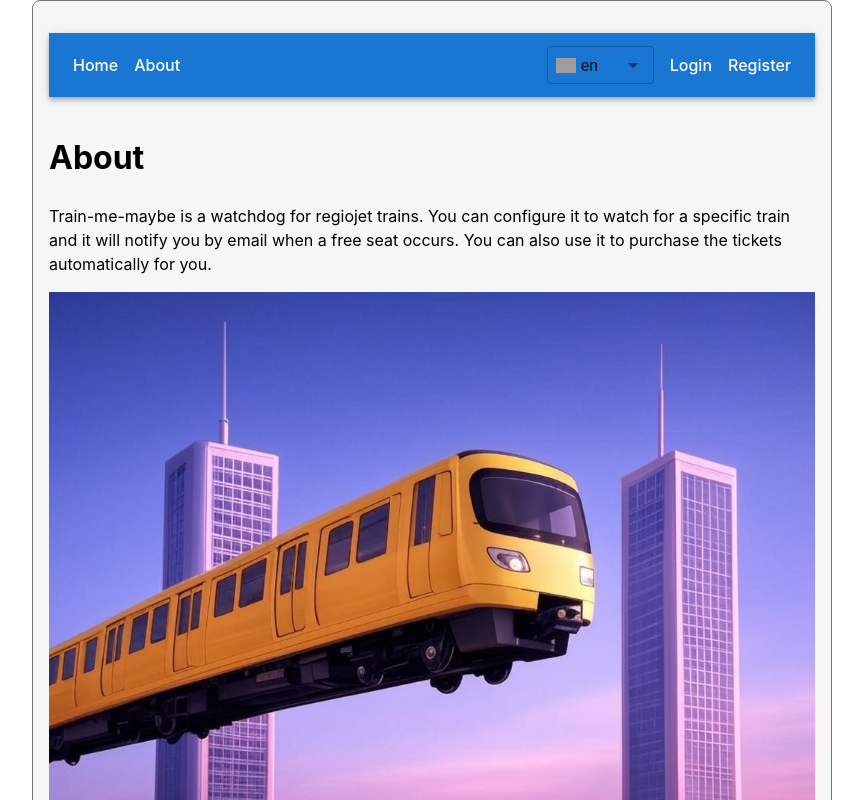
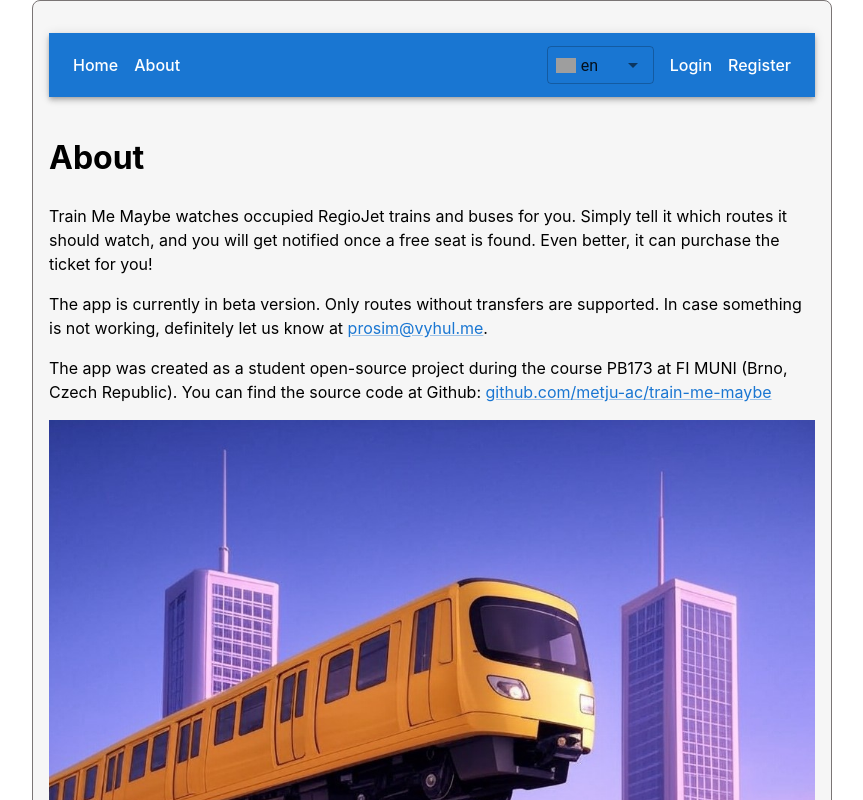
Before and after one commit to metju-ac/train-me-maybe, a React (Vite) app in the folder frontend/: page /about in a window 1280 px wide. Shown: the top 800 px of the page, without its empty margins (208-1071 px from the left). Built offline with nearby package versions, Linux system fonts and the light colour scheme; grey boxes are pictures that could not be loaded.

Commit message:
improve: About page

```diff
--- a/frontend/src/locales/cs/index.ts
+++ b/frontend/src/locales/cs/index.ts
@@ -55,8 +55,12 @@ const csTranlation = {
   "Loading...": "Načítání...",
   "Error while loading data": "Chyba při načítání dat",
   "Dense padding": "Kompaktnější zobrazení",
-  "Train me maybe about detailed description":
-    "Train-me-maybe je hlídač pro vlaky Regiojet. Můžete jej nakonfigurovat tak, aby sledoval konkrétní vlak a upozornil vás e-mailem, když se objeví volné místo. Můžete jej také použít k automatickému zakoupení jízdenek.",
+  "Train me maybe about detailed description paragraph 1":
+    "Train Me Maybe sleduje obsazenost RegioJet vlaků a autobusů za vás. Stačí vybrat, které spoje má monitorovat, budete upozorněni, jakmile se uvolní místo. Navíc za vás může jízdenku i zakoupit!",
+  "Train me maybe about detailed description paragraph 2":
+    "Aplikace je momentálně v beta verzi a podporuje pouze přímé trasy bez přestupů. Pokud narazíte na jakýkoliv problém, dejte nám prosím vědět na ",
+  "Train me maybe about detailed description paragraph 3":
+    "Aplikace vznikla jako studentský open-source projekt v rámci předmětu PB173 na FI MUNI. Zdrojový kód můžete najít na Githubu: ",
   Email: "E-mail",
   Password: "Heslo",
   "First fill out the form": "Nejprve vyplňte potřebné údaje",
@@ -80,6 +84,8 @@ const csTranlation = {
   "full price from": "plná cena od",
   "First select a route to see available seat classes":
     "Nejprve vyberte trasu, abyste viděli dostupné třídy sedadel",
+  "Our app finds free seats with flying colors!":
+    "S naší aplikací se letem světem dostanete všude!",
 } as const;
 
 export default csTranlation;
--- a/frontend/src/locales/en/index.ts
+++ b/frontend/src/locales/en/index.ts
@@ -54,9 +54,12 @@ const enTranlation = {
   "Loading...": "Loading...",
   "Error while loading data": "Error while loading data",
   "Dense padding": "Dense padding",
-  "Train me maybe about detailed description":
-    "Train-me-maybe is a watchdog for regiojet trains. You can configure it to watch for a specific train and it will notify you by email when a free seat occurs. You can also use it to purchase the tickets automatically for you.",
-
+  "Train me maybe about detailed description paragraph 1":
+    "Train Me Maybe watches occupied RegioJet trains and buses for you. Simply tell it which routes it should watch, and you will get notified once a free seat is found. Even better, it can purchase the ticket for you!",
+  "Train me maybe about detailed description paragraph 2":
+    "The app is currently in beta version. Only routes without transfers are supported. In case something is not working, definitely let us know at ",
+  "Train me maybe about detailed description paragraph 3":
+    "The app was created as a student open-source project during the course PB173 at FI MUNI (Brno, Czech Republic). You can find the source code at Github: ",
   Email: "Email",
   Password: "Password",
   "First fill out the form": "First fill out the form",
@@ -80,6 +83,8 @@ const enTranlation = {
   "full price from": "full price from",
   "First select a route to see available seat classes":
     "First select a route to see available seat classes",
+  "Our app finds free seats with flying colors!":
+    "Our app finds free seats with flying colors!",
 } as const;
 
 export default enTranlation;
--- a/frontend/src/pages/About.tsx
+++ b/frontend/src/pages/About.tsx
@@ -1,3 +1,5 @@
+import config from "@/config";
+import { Link } from "@mui/material";
 import { useTranslation } from "react-i18next";
 
 export default function About() {
@@ -6,10 +8,27 @@ export default function About() {
   return (
     <>
       <h1>{t("About")}</h1>
-      <p>{t("Train me maybe about detailed description")}</p>
+      <p>{t("Train me maybe about detailed description paragraph 1")}</p>
+      <p>
+        {t("Train me maybe about detailed description paragraph 2")}
+        <Link href={`mailto:${config.supportEmail}`}>
+          {config.supportEmail}
+        </Link>
+        .
+      </p>
+      <p>
+        {t("Train me maybe about detailed description paragraph 3")}
+        <Link
+          href="https://github.com/metju-ac/train-me-maybe/"
+          target="_blank"
+        >
+          github.com/metju-ac/train-me-maybe
+        </Link>
+      </p>
       <img
         src="/img/regiojet-large.jpg"
         alt="RegioJet"
+        title={t("Our app finds free seats with flying colors!")}
         style={{
           maxWidth: "100%",
         }}
```
